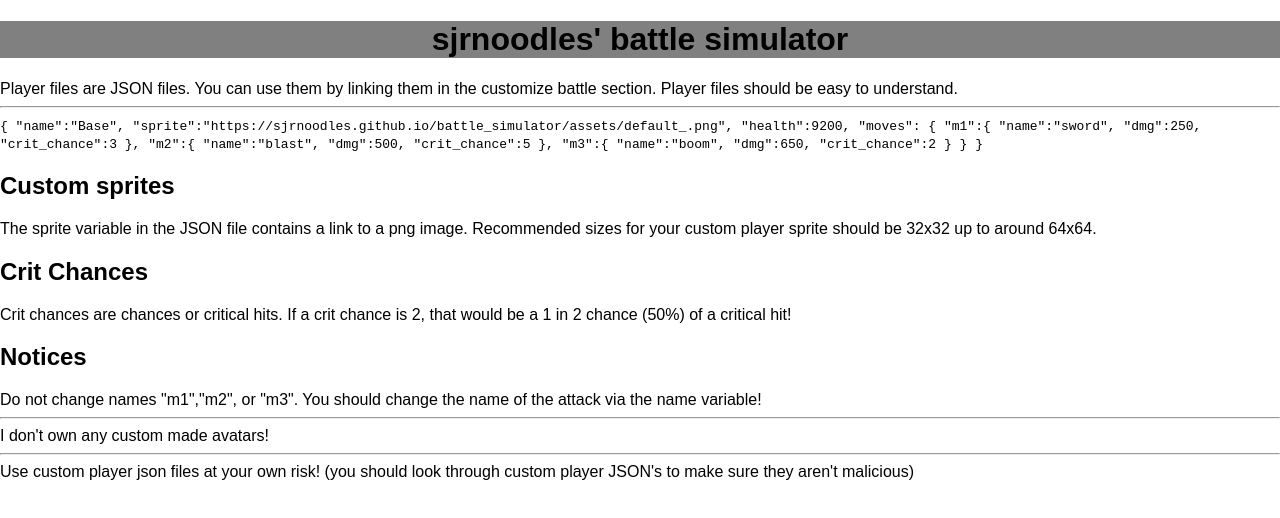
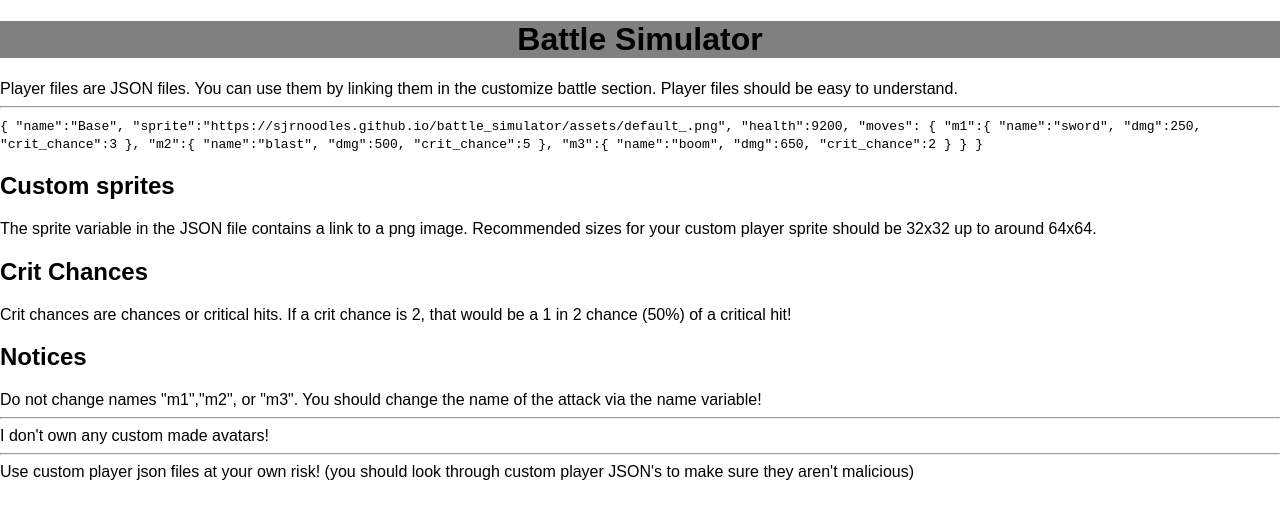
Before and after one commit to SJRNoodles/battle_simulator, a plain HTML site: page tutorial/index.html in a window 1280 px wide. Drawn offline with nearby package versions, Linux system fonts and the light colour scheme.

Commit message:
Update index.html

```diff
--- a/tutorial/index.html
+++ b/tutorial/index.html
@@ -41,7 +41,7 @@ border:none;
 </style>
 <script src="https://code.jquery.com/jquery-3.2.1.min.js"></script>
 <body>
-<h1 id="head">sjrnoodles' battle simulator</h1>
+<h1 id="head">Battle Simulator</h1>
 Player files are JSON files. You can use them by linking them in the customize battle section. Player files should be easy to understand.
 <hr>
 <code>
```
